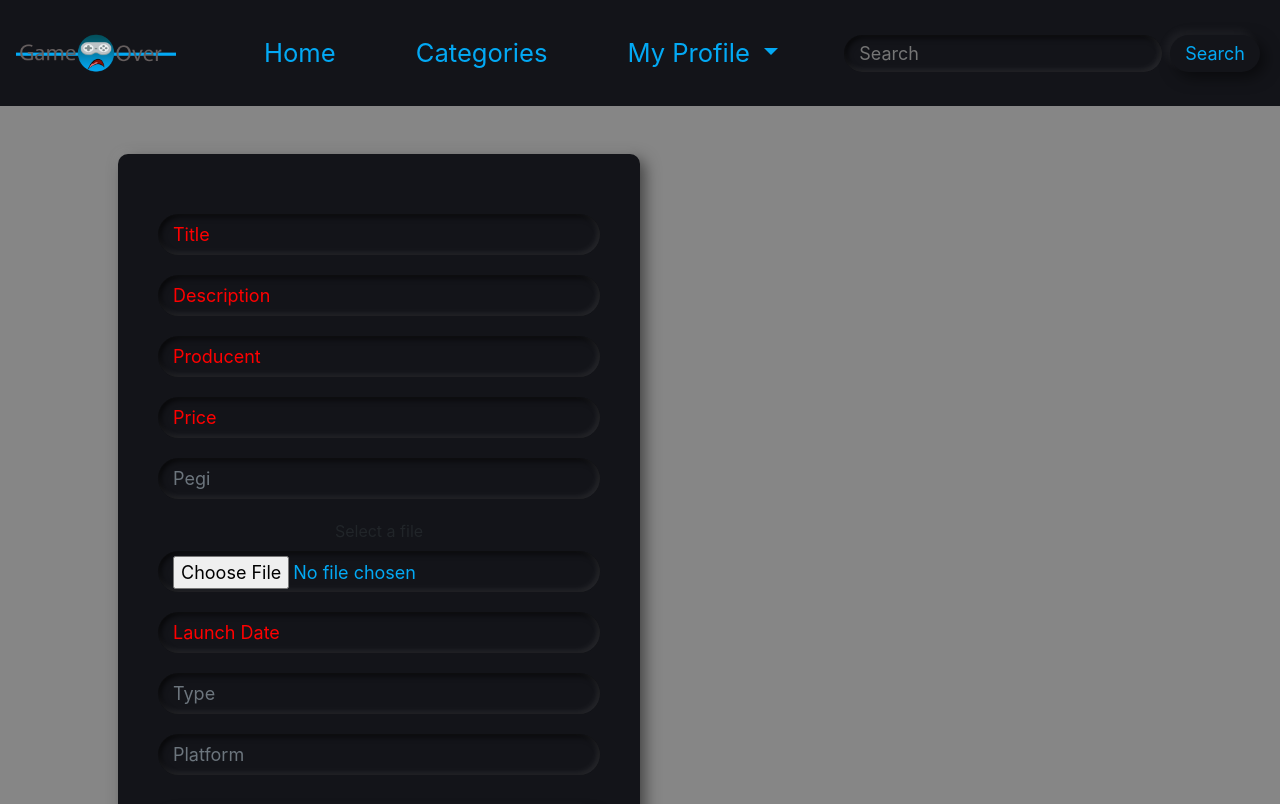
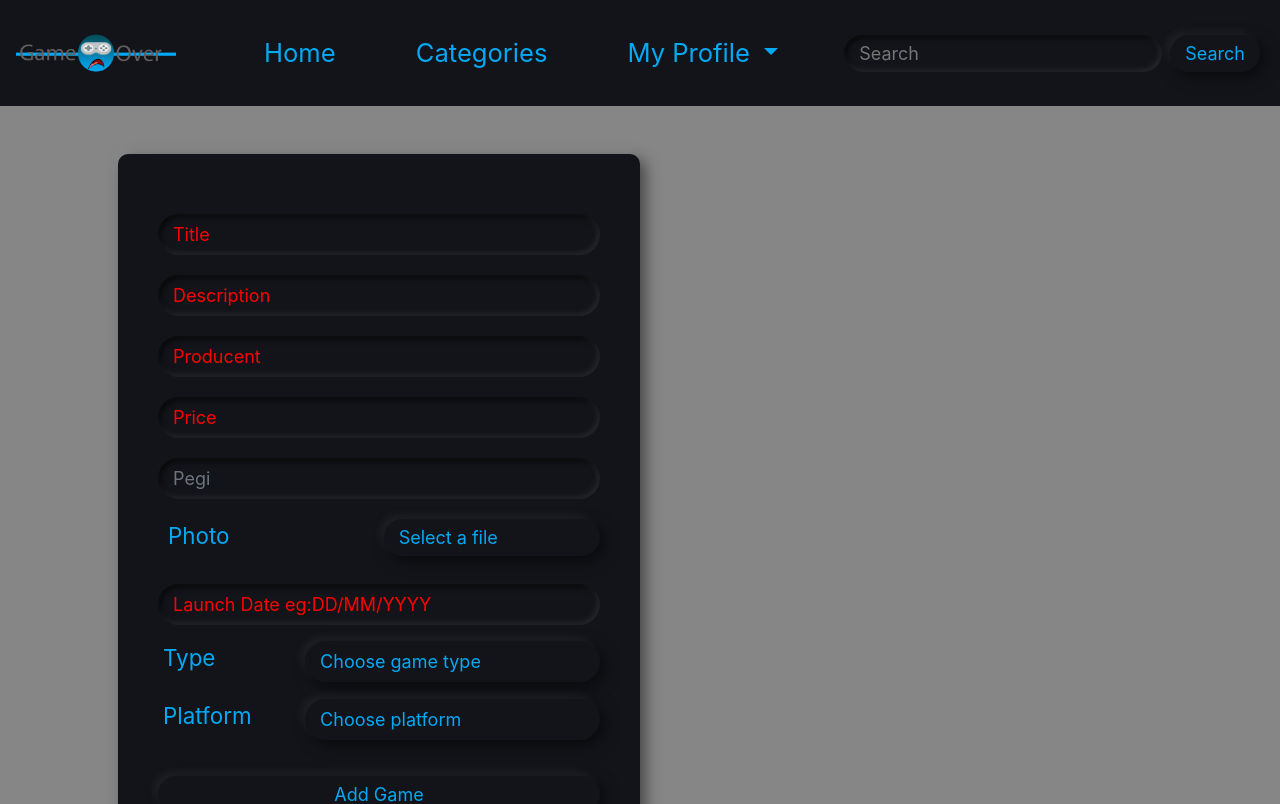
Before and after one commit to AdrianGajewskiDev/GamingShop_Frontend, an Angular app in the folder GamingShop-Frontend/: page /addGame in a window 1280 px wide. Shown: the top 804 px of the page. Built offline with nearby package versions, Linux system fonts and the light colour scheme; sample sign-in values are in the browser's storage.

Commit message:
fix application styling on add-game and navbar components

```diff
--- a/GamingShop-Frontend/src/app/App-related/navbar/navbar.component.css
+++ b/GamingShop-Frontend/src/app/App-related/navbar/navbar.component.css
@@ -52,3 +52,11 @@
   color: #03a9f4 !important;
   font-size: 1.5rem !important;
 }
+
+.dropdown-menu {
+  background-color: #131419;
+}
+
+.dropdown-item {
+  color: #03a9f4;
+}
--- a/GamingShop-Frontend/src/app/Game/add-game/add-game.component.css
+++ b/GamingShop-Frontend/src/app/Game/add-game/add-game.component.css
@@ -53,3 +53,76 @@
 .form-invalid::placeholder {
   color: red !important;
 }
+
+.dropdown-cst {
+  display: flex !important;
+  width: 100%;
+}
+
+.dropdown-cst label {
+  display: flex;
+  align-self: flex-start;
+  margin-left: 5px;
+  width: 50%;
+  font-size: 1.4rem;
+  color: #03a9f4;
+}
+.custom-select {
+  width: 100%;
+  height: 50xp;
+  background: #131419;
+  border: none;
+  outline: none;
+  border-radius: 40px;
+  padding: 5px 15px;
+  color: #fff;
+  font-size: 18px;
+  color: #03a9f4;
+  box-shadow: -5px -5px 10px rgba(255, 255, 255, 0.05),
+    5px 5px 15px rgba(0, 0, 0, 0.5);
+}
+
+.dropdown-menu {
+  background-color: #131419;
+  color: #03a9f4;
+}
+
+.file-input {
+  width: 100%;
+  display: flex;
+}
+
+.file-input .label {
+  display: flex;
+  align-self: flex-start;
+  width: 50%;
+  color: #03a9f4;
+  font-size: 1.4rem;
+  margin-left: 10px;
+}
+
+.file {
+  width: 0.1px;
+  height: 0.1px;
+  opacity: 0;
+  overflow: hidden;
+  position: absolute;
+  z-index: -1;
+}
+
+.file + label {
+  display: flex;
+  align-self: flex-end;
+  width: 50%;
+  height: 50xp;
+  background: #131419;
+  border: none;
+  outline: none;
+  border-radius: 40px;
+  padding: 5px 15px;
+  color: #fff;
+  font-size: 18px;
+  color: #03a9f4;
+  box-shadow: -5px -5px 10px rgba(255, 255, 255, 0.05),
+    5px 5px 15px rgba(0, 0, 0, 0.5);
+}
--- a/GamingShop-Frontend/src/app/Game/add-game/add-game.component.html
+++ b/GamingShop-Frontend/src/app/Game/add-game/add-game.component.html
@@ -21,7 +21,7 @@
         placeholder="Description"
         type="text"
         required="required"
-        class="form-control "
+        class="form-control"
         formControlName="Description"
       />
     </div>
@@ -57,14 +57,15 @@
         formControlName="Pegi"
       />
     </div>
-    <div class="form-group input-box ">
-      <label for="file-cs">Select a file</label>
+    <div class="form-group input-box file-input">
+      <label for="file-cs" class="label">Photo</label>
       <input
         type="file"
-        class="form-control"
+        class="form-control file"
         (change)="onUploadImageChange($event)"
         id="file-cs"
       />
+      <label for="file-cs">Select a file</label>
     </div>
 
     <div class="form-group input-box">
@@ -72,29 +73,36 @@
         [ngClass]="{
           'form-invalid': newGameForm.get('LaunchDate').errors?.required
         }"
-        placeholder="Launch Date"
+        placeholder="Launch Date eg:DD/MM/YYYY"
         type="text"
         required="required"
         class="form-control"
         formControlName="LaunchDate"
       />
     </div>
-    <div class="form-group input-box">
-      <input
-        placeholder="Type"
-        type="text"
-        class="form-control"
+    <div class="form-group dropdown-cst">
+      <label for="dropdownMenuButton">Type</label>
+      <select
+        class="custom-select"
+        (change)="changeType($event)"
         formControlName="Type"
-      />
+      >
+        <option value="" disabled>Choose game type</option>
+        <option *ngFor="let type of types">{{ type }}</option>
+      </select>
     </div>
-    <div class="form-group input-box">
-      <input
-        type="text"
-        class="form-control"
-        placeholder="Platform"
+    <div class="form-group dropdown-cst">
+      <label for="dropdownMenuButton">Platform</label>
+      <select
+        class="custom-select"
+        (change)="changePlatform($event)"
         formControlName="Platform"
-      />
+      >
+        <option value="" disabled>Choose platform</option>
+        <option *ngFor="let platform of platforms">{{ platform }}</option>
+      </select>
     </div>
+
     <div class="form-group">
       <input type="submit" class="btn-submit-cst" value="Add Game" />
     </div>
--- a/GamingShop-Frontend/src/app/Game/add-game/add-game.component.ts
+++ b/GamingShop-Frontend/src/app/Game/add-game/add-game.component.ts
@@ -5,6 +5,8 @@ import { GameService } from "../../shared/Services/game.service";
 import { Router, ActivatedRoute } from "@angular/router";
 import { ImageUploader } from "../../shared/HelperClasses/imageUploader";
 import { GameModel } from "../../shared/Models/game-model";
+import { gameTypes } from "../../shared/Models/game-types";
+import { platforms } from "src/app/shared/Models/platforms";
 
 @Component({
   selector: "app-add-game",
@@ -17,6 +19,9 @@ export class AddGameComponent implements OnInit {
   newGameModel: NewGameModel = new NewGameModel();
   returnedGameID;
   submited = false;
+  types: string[] = gameTypes;
+  platforms: string[] = platforms;
+
   constructor(
     private fb: FormBuilder,
     private service: GameService,
@@ -67,4 +72,11 @@ export class AddGameComponent implements OnInit {
   onUploadImageChange(event) {
     this.image = event.target.files[0];
   }
+
+  changeType(e) {
+    this.newGameForm.get("Type").setValue(e.target.value);
+  }
+  changePlatform(e) {
+    this.newGameForm.get("Platform").setValue(e.target.value);
+  }
 }
--- a/GamingShop-Frontend/src/app/Msg/message-details/message-details.component.ts
+++ b/GamingShop-Frontend/src/app/Msg/message-details/message-details.component.ts
@@ -3,6 +3,7 @@ import { Message } from "../../shared/Models/message.model";
 import { MessageService } from "src/app/shared/Services/message.service";
 import { ActivatedRoute, Router } from "@angular/router";
 import { NewMessage } from "src/app/shared/Models/newMessage.model";
+import { ToastrService } from "ngx-toastr";
 
 @Component({
   selector: "app-message-details",
@@ -13,12 +14,14 @@ export class MessageDetailsComponent implements OnInit {
   constructor(
     private service: MessageService,
     private routes: ActivatedRoute,
-    private router: Router
+    private router: Router,
+    private toastr: ToastrService
   ) {}
 
   private message: Message;
   private msgID: number;
   private replyContent: string;
+  private sentByCurrentUser: boolean;
 
   ngOnInit() {
     this.routes.params.subscribe((param) => {
@@ -28,12 +31,19 @@ export class MessageDetailsComponent implements OnInit {
     this.service.getMessageDetails(this.msgID).subscribe(
       (res: any) => {
         this.message = res;
+        this.sentByCurrentUser =
+          this.message.SenderID == localStorage.getItem("UserID");
       },
       (error) => console.log(error)
     );
   }
 
   reply() {
+    if (this.sentByCurrentUser == true) {
+      this.toastr.info("You cannot reply to your own message!!");
+      return;
+    }
+
     let model = new Message();
     model.Content = this.replyContent;
     model.RecipientEmail = this.message.SenderEmail;
--- a/GamingShop-Frontend/src/app/Msg/messages/messages.component.html
+++ b/GamingShop-Frontend/src/app/Msg/messages/messages.component.html
@@ -4,10 +4,14 @@
       <aside class="col-md-2 side-panel">
         <ul class="side-panel-list">
           <li class="side-panel-list-item">
-            <a (click)="showMsgTo()" id="inbox">Inbox</a>
+            <a (click)="showMsgTo()" [ngClass]="{ active: type == 'to' }"
+              >Inbox</a
+            >
           </li>
           <li class="side-panel-list-item">
-            <a (click)="showMsgBy()" id="sent">Sent</a>
+            <a (click)="showMsgBy()" [ngClass]="{ active: type == 'by' }"
+              >Sent</a
+            >
           </li>
         </ul>
       </aside>
--- /dev/null
+++ b/GamingShop-Frontend/src/app/shared/Models/game-types.ts
@@ -0,0 +1,13 @@
+export const gameTypes: string[] = [
+  "Action-adventure",
+  "Adventure",
+  "Fighting",
+  "FPS",
+  "TPS",
+  "Battle Royal",
+  "Platforming",
+  "Strategy",
+  "Simulation",
+  "Sport",
+  "Casual",
+];
--- /dev/null
+++ b/GamingShop-Frontend/src/app/shared/Models/platforms.ts
@@ -0,0 +1,7 @@
+export const platforms: string[] = [
+  "PC",
+  "Xbox One",
+  "Xbox 360",
+  "Playstation 4",
+  "Playstation 3",
+];
```
